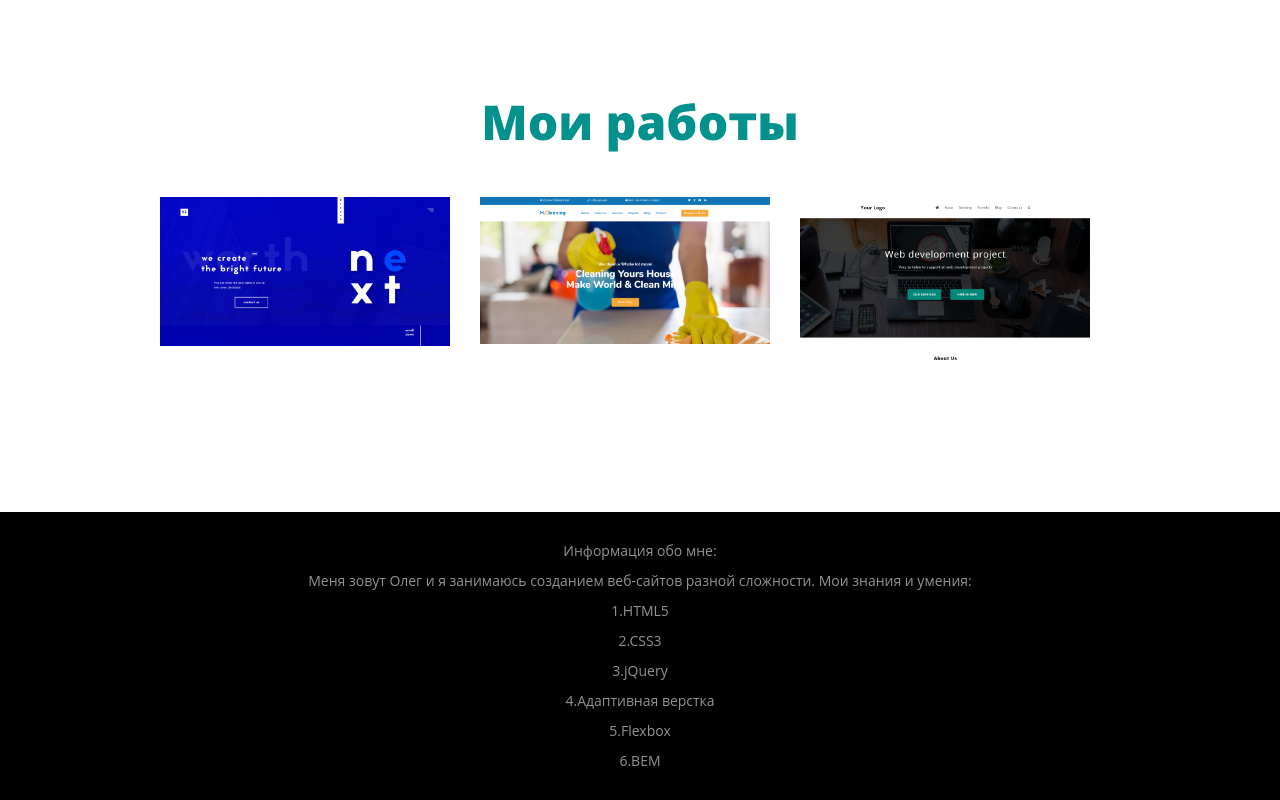
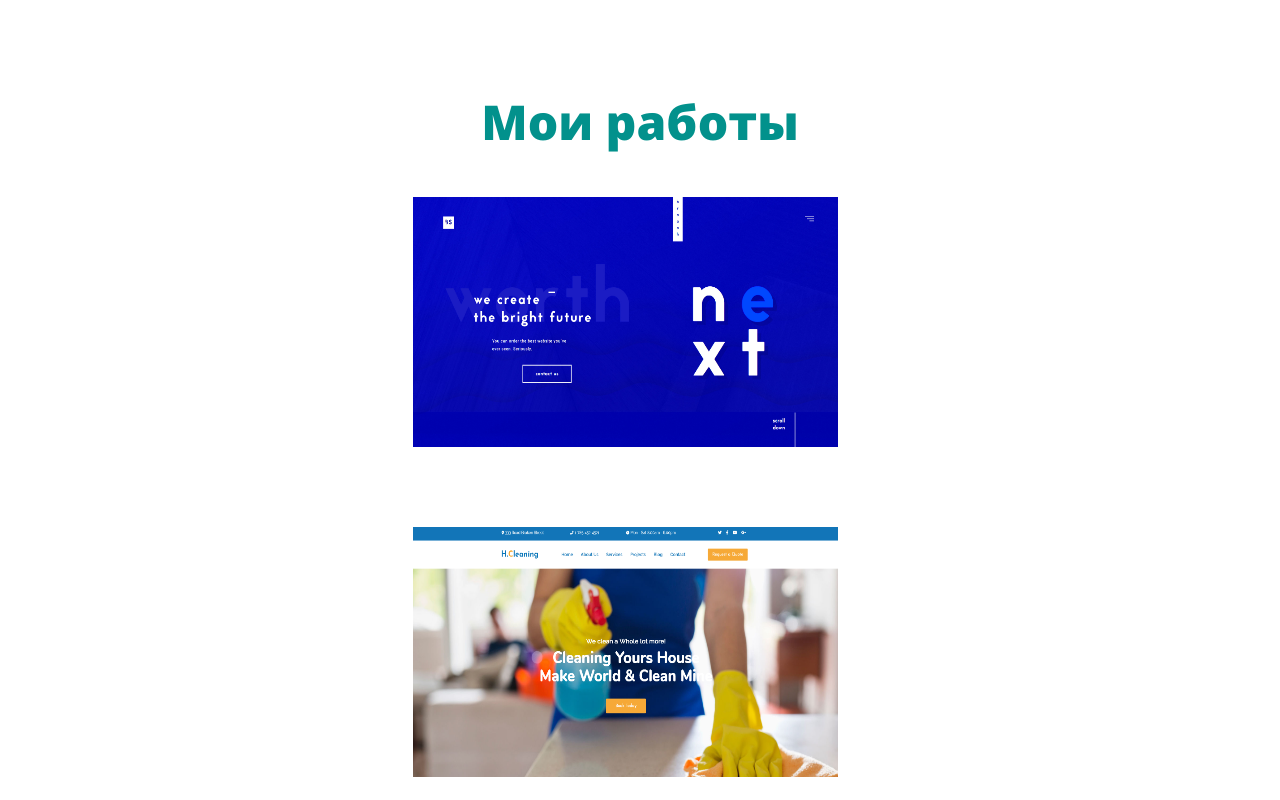
Before and after one commit to Olnik-nick/Portfolio, a plain HTML site: page index.html in a window 1280 px wide. Shown: the top 800 px of the page. Drawn offline with Linux system fonts and the light colour scheme.

Commit message:
Изменения

```diff
--- a/css/style.css
+++ b/css/style.css
@@ -8,19 +8,41 @@
 
 .folio {
     margin-right: 30px;
+    height: 250px;
+  width: 425px;
 
 }
 
 img {
-
+  height: 250px;
+  width: 425px;
 }
 
 footer {
-    position: absolute;
-    bottom: 0;
+
+   margin-top: 170px;
    width: 100%;
+
 }
 
 .build p{
     line-height: 30px;
 }
+
+@media screen and (max-width: 1366px) {
+    .fluid-row {
+        flex-direction: column;
+        margin: auto;
+
+    }
+
+    .metro {
+        display: flex;
+        justify-content: center;
+    }
+
+    .folio {
+        margin-bottom: 80px;
+
+    }
+}
--- a/index.html
+++ b/index.html
@@ -121,12 +121,12 @@
 </div>
    <!-- JavaScript -->
     <script src="js/jquery-1.11.0.min.js"></script>
-    <script src="js/bootstrap.min.js"></script>
-	<script src="js/less-1.7.0.min.js"></script>
+
+
 	<script type="text/javascript" src="component/jQuery-One-Page-Nav/jquery.nav.js"></script>
     <script src="component/jquery.inview/jquery.inview.min.js"></script>
     <script src="component/backstretch/jquery.backstretch.min.js"></script>
-	<script src="component/jqBootstrapValidation-1.3.7/jqBootstrapValidation-1.3.7.min.js"></script>
+
     <script src="js/script.js"></script>
 
     <!-- Custom JavaScript for the Side Menu and Smooth Scrolling -->
```
